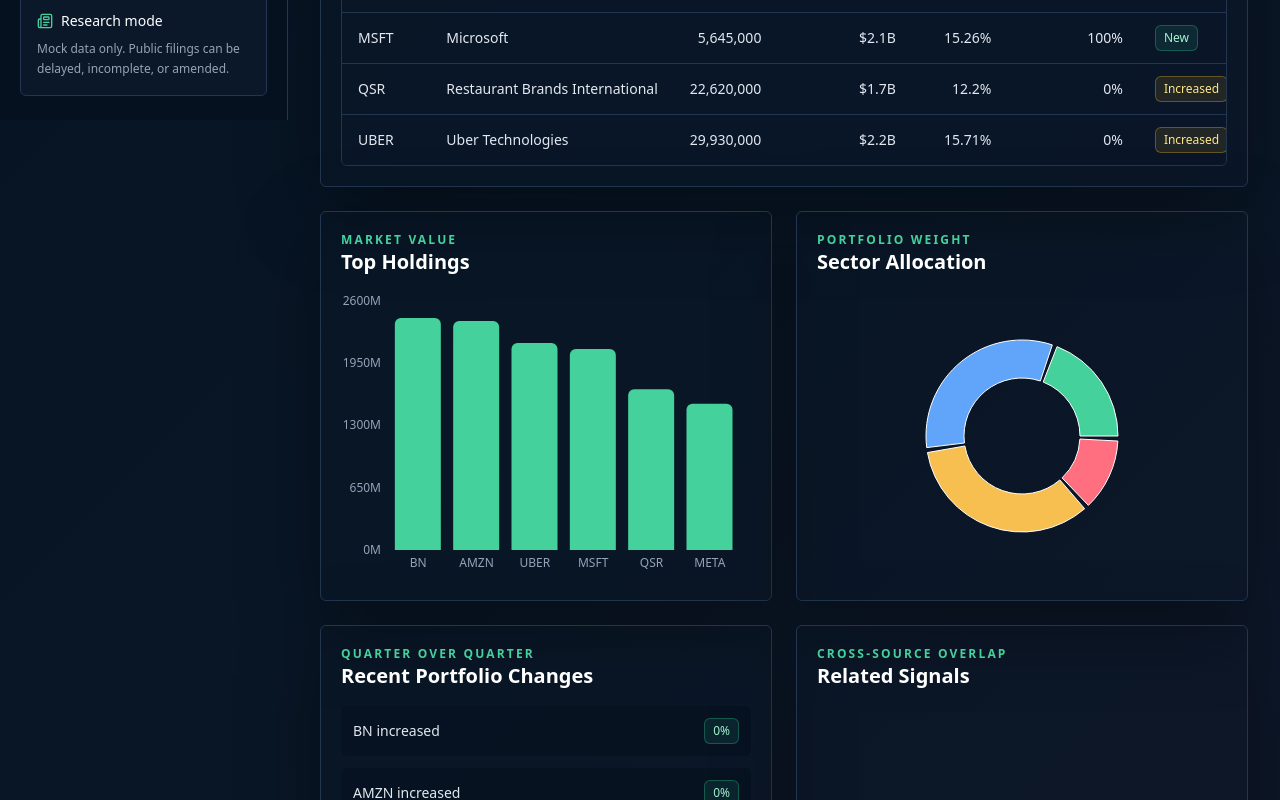
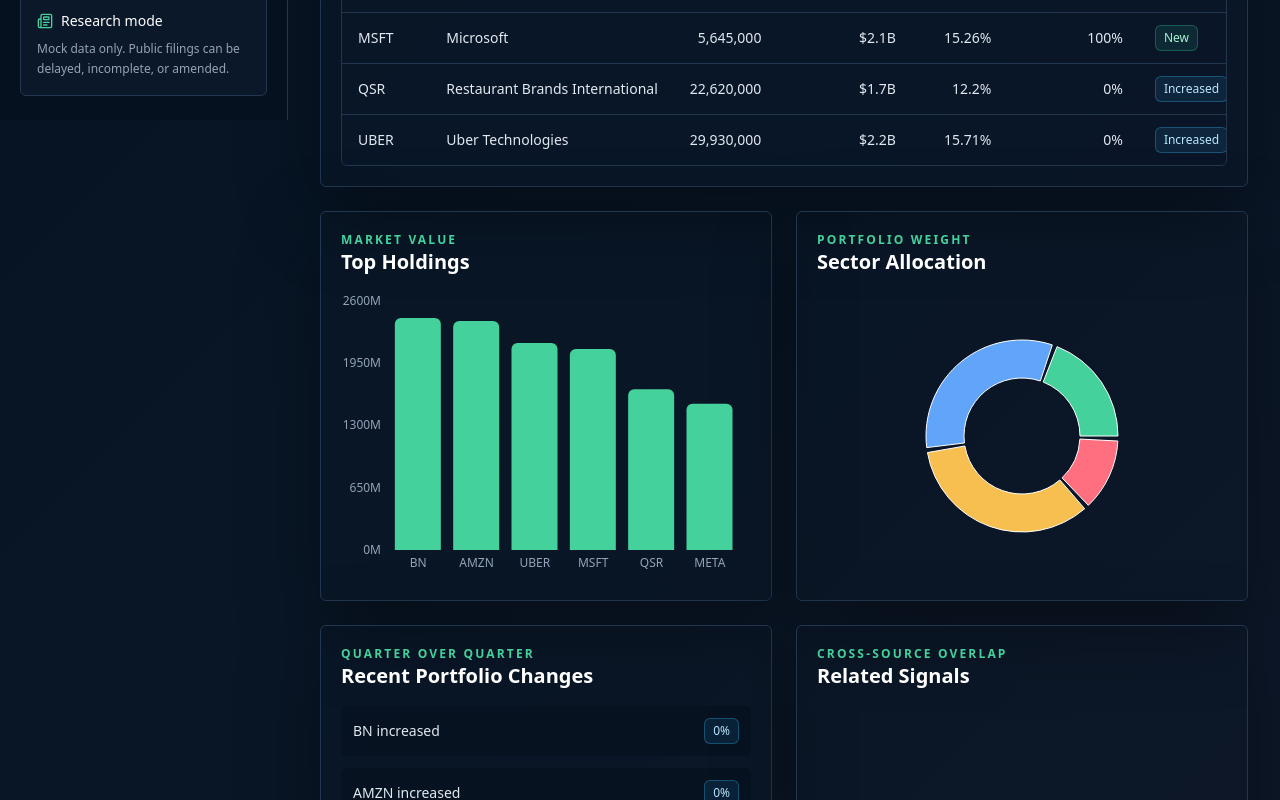
Before and after one commit to EIPJOS/investor-signal-explorer, a Next.js app: page /investors/bill-ackman in a window 1280 px wide. Shown: the part 680-1480 px from the top of the page. Built offline with nearby package versions, Linux system fonts and the light colour scheme.

Commit message:
Improve chart tooltip and holding status colors

```diff
--- a/app/investors/[slug]/page.tsx
+++ b/app/investors/[slug]/page.tsx
@@ -5,6 +5,7 @@
 import { SignalCard } from "@/components/signals/signal-card";
 import { Badge } from "@/components/ui/badge";
 import { Card, SectionHeader } from "@/components/ui/card";
+import { holdingStatusTone } from "@/components/ui/status-tone";
 import { filings, formatCurrency, getHoldingsByInvestor, getInvestor, signals } from "@/data/mock-data";
 
 export function generateStaticParams() {
@@ -67,7 +68,7 @@
             {investorHoldings.map((holding) => (
               <div key={holding.ticker} className="flex items-center justify-between rounded-md bg-ink/60 p-3 text-sm">
                 <span className="text-slate-200">{holding.ticker} {holding.status.toLowerCase()}</span>
-                <Badge tone={holding.qoqChange >= 0 ? "mint" : "red"}>{holding.qoqChange}%</Badge>
+                <Badge tone={holdingStatusTone(holding.status)}>{holding.qoqChange}%</Badge>
               </div>
             ))}
           </div>
--- a/components/charts/portfolio-charts.tsx
+++ b/components/charts/portfolio-charts.tsx
@@ -48,7 +48,9 @@
           </Pie>
           <Tooltip
             formatter={(value) => `${value}%`}
-            contentStyle={{ background: "#0b1829", border: "1px solid #23364f", borderRadius: 6, color: "#e6edf7" }}
+            contentStyle={{ background: "#0b1829", border: "1px solid #45d19b55", borderRadius: 6, color: "#e6edf7" }}
+            itemStyle={{ color: "#e6edf7" }}
+            labelStyle={{ color: "#9ff3cc", fontWeight: 600 }}
           />
         </PieChart>
       </ResponsiveContainer>
--- a/components/investors/holdings-table.tsx
+++ b/components/investors/holdings-table.tsx
@@ -1,6 +1,7 @@
 "use client";
 
 import { Badge } from "@/components/ui/badge";
+import { holdingStatusTone } from "@/components/ui/status-tone";
 import { SortableTable } from "@/components/ui/sortable-table";
 import { formatCurrency } from "@/data/mock-data";
 import type { Holding } from "@/data/types";
@@ -16,7 +17,7 @@
         { key: "marketValue", header: "Market value", accessor: (row) => formatCurrency(row.marketValue), sortValue: (row) => row.marketValue, align: "right" },
         { key: "weight", header: "Weight", accessor: (row) => `${row.weight}%`, sortValue: (row) => row.weight, align: "right" },
         { key: "qoqChange", header: "QoQ change", accessor: (row) => `${row.qoqChange}%`, sortValue: (row) => row.qoqChange, align: "right" },
-        { key: "status", header: "Status", accessor: (row) => <Badge tone={row.status === "New" ? "mint" : row.status === "Sold" ? "red" : "amber"}>{row.status}</Badge> }
+        { key: "status", header: "Status", accessor: (row) => <Badge tone={holdingStatusTone(row.status)}>{row.status}</Badge> }
       ]}
     />
   );
--- a/components/stocks/stock-tables.tsx
+++ b/components/stocks/stock-tables.tsx
@@ -2,6 +2,7 @@
 
 import Link from "next/link";
 import { Badge } from "@/components/ui/badge";
+import { holdingStatusTone } from "@/components/ui/status-tone";
 import { SortableTable } from "@/components/ui/sortable-table";
 import { formatCurrency, investors } from "@/data/mock-data";
 import type { CongressTrade, Holding, InsiderTrade } from "@/data/types";
@@ -23,7 +24,7 @@
         { key: "shares", header: "Shares", accessor: (row) => row.shares.toLocaleString(), sortValue: (row) => row.shares, align: "right" },
         { key: "marketValue", header: "Market value", accessor: (row) => formatCurrency(row.marketValue), sortValue: (row) => row.marketValue, align: "right" },
         { key: "weight", header: "Weight", accessor: (row) => `${row.weight}%`, sortValue: (row) => row.weight, align: "right" },
-        { key: "status", header: "Status", accessor: (row) => <Badge tone={row.status === "New" ? "mint" : row.status === "Sold" ? "red" : "amber"}>{row.status}</Badge> }
+        { key: "status", header: "Status", accessor: (row) => <Badge tone={holdingStatusTone(row.status)}>{row.status}</Badge> }
       ]}
     />
   );
--- a/components/ui/badge.tsx
+++ b/components/ui/badge.tsx
@@ -5,7 +5,9 @@
   amber: "border-amber-400/30 bg-amber-400/10 text-amber-200",
   red: "border-red-400/30 bg-red-400/10 text-red-200",
   slate: "border-slate-500/40 bg-slate-500/10 text-slate-200",
-  blue: "border-sky-400/30 bg-sky-400/10 text-sky-200"
+  blue: "border-sky-400/30 bg-sky-400/10 text-sky-200",
+  violet: "border-violet-400/30 bg-violet-400/10 text-violet-200",
+  rose: "border-rose-400/30 bg-rose-400/10 text-rose-200"
 };
 
 export function Badge({
--- /dev/null
+++ b/components/ui/status-tone.ts
@@ -0,0 +1,8 @@
+import type { HoldingStatus } from "@/data/types";
+
+export function holdingStatusTone(status: HoldingStatus) {
+  if (status === "New") return "mint";
+  if (status === "Increased") return "blue";
+  if (status === "Reduced") return "rose";
+  return "red";
+}
```
